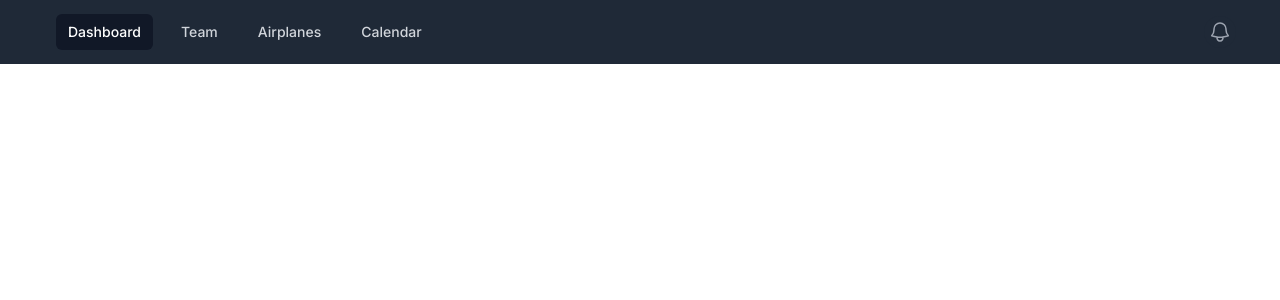
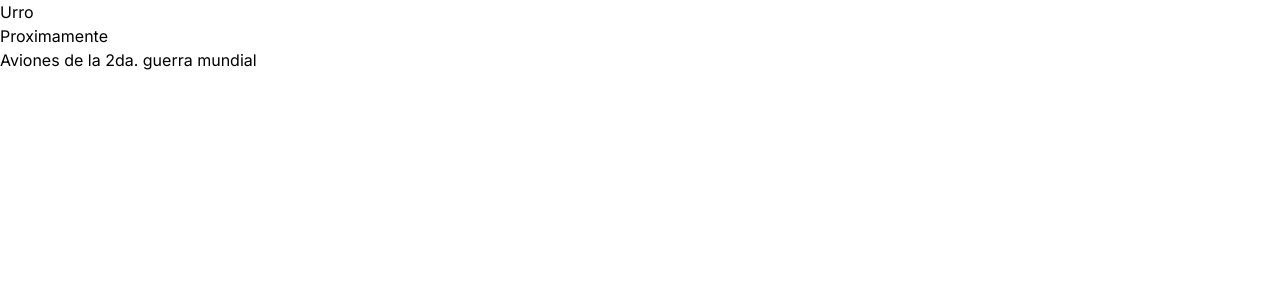
Before and after one commit to rodrigocousillas/urro, a Next.js app: page / in a window 1280 px wide. Shown: the top 300 px of the page. Built offline with nearby package versions, Linux system fonts and the light colour scheme.

Commit message:
Ajustes textos

```diff
--- a/src/app/page.tsx
+++ b/src/app/page.tsx
@@ -3,67 +3,9 @@ import Image from "next/image";
 export default function Home() {
   return (
     <>
-
-      <nav className="bg-gray-800">
-  <div className="mx-auto max-w-7xl px-2 sm:px-6 lg:px-8">
-    <div className="relative flex h-16 items-center justify-between">
-      <div className="absolute inset-y-0 left-0 flex items-center sm:hidden">
-
-        <button type="button" className="relative inline-flex items-center justify-center rounded-md p-2 text-gray-400 hover:bg-gray-700 hover:text-white focus:outline-none focus:ring-2 focus:ring-inset focus:ring-white" aria-controls="mobile-menu" aria-expanded="false">
-          <span className="absolute -inset-0.5"></span>
-          <span className="sr-only">Open main menu</span>
-
-          <svg className="block h-6 w-6" fill="none" viewBox="0 0 24 24" strokeWidth="1.5" stroke="currentColor" aria-hidden="true">
-            <path strokeLinecap="round" strokeLinejoin="round" d="M3.75 6.75h16.5M3.75 12h16.5m-16.5 5.25h16.5" />
-          </svg>
-
-          <svg className="hidden h-6 w-6" fill="none" viewBox="0 0 24 24" strokeWidth="1.5" stroke="currentColor" aria-hidden="true">
-            <path strokeLinecap="round" strokeLinejoin="round" d="M6 18L18 6M6 6l12 12" />
-          </svg>
-        </button>
-      </div>
-      <div className="flex flex-1 items-center justify-center sm:items-stretch sm:justify-start">
-        <div className="flex flex-shrink-0 items-center">
-          {/* <Image className="h-8 w-auto" src="https://tailwindui.com/img/logos/mark.svg?color=indigo&shade=500" alt="Your Company" /> */}
-        </div>
-        <div className="hidden sm:ml-6 sm:block">
-          <div className="flex space-x-4">
-
-            <a href="#" className="bg-gray-900 text-white rounded-md px-3 py-2 text-sm font-medium" aria-current="page">Dashboard</a>
-            <a href="#" className="text-gray-300 hover:bg-gray-700 hover:text-white rounded-md px-3 py-2 text-sm font-medium">Team</a>
-            <a href="#" className="text-gray-300 hover:bg-gray-700 hover:text-white rounded-md px-3 py-2 text-sm font-medium">Airplanes</a>
-            <a href="#" className="text-gray-300 hover:bg-gray-700 hover:text-white rounded-md px-3 py-2 text-sm font-medium">Calendar</a>
-          </div>
-        </div>
-      </div>
-      <div className="absolute inset-y-0 right-0 flex items-center pr-2 sm:static sm:inset-auto sm:ml-6 sm:pr-0">
-        <button type="button" className="relative rounded-full bg-gray-800 p-1 text-gray-400 hover:text-white focus:outline-none focus:ring-2 focus:ring-white focus:ring-offset-2 focus:ring-offset-gray-800">
-          <span className="absolute -inset-1.5"></span>
-          <span className="sr-only">View notifications</span>
-          <svg className="h-6 w-6" fill="none" viewBox="0 0 24 24" strokeWidth="1.5" stroke="currentColor" aria-hidden="true">
-            <path strokeLinecap="round" strokeLinejoin="round" d="M14.857 17.082a23.848 23.848 0 005.454-1.31A8.967 8.967 0 0118 9.75v-.7V9A6 6 0 006 9v.75a8.967 8.967 0 01-2.312 6.022c1.733.64 3.56 1.085 5.455 1.31m5.714 0a24.255 24.255 0 01-5.714 0m5.714 0a3 3 0 11-5.714 0" />
-          </svg>
-        </button>
-
-
-        <div className="relative ml-3">
-          <div>
-            <button type="button" className="relative flex rounded-full bg-gray-800 text-sm focus:outline-none focus:ring-2 focus:ring-white focus:ring-offset-2 focus:ring-offset-gray-800" id="user-menu-button" aria-expanded="false" aria-haspopup="true">
-              <span className="absolute -inset-1.5"></span>
-              <span className="sr-only">Open user menu</span>
-              {/* <Image className="h-8 w-8 rounded-full" src="https://images.unsplash.com/photo-1472099645785-5658abf4ff4e?ixlib=rb-1.2.1&ixid=eyJhcHBfaWQiOjEyMDd9&auto=format&fit=facearea&facepad=2&w=256&h=256&q=80" alt="" /> */}
-            </button>
-          </div>
-
-
-        </div>
-      </div>
-    </div>
-  </div>
-
-
-
-</nav>
+      <h1>Urro</h1>
+      <h2>Proximamente</h2>
+      <p>Aviones de la 2da. guerra mundial</p>
 
     </>
   );
```
